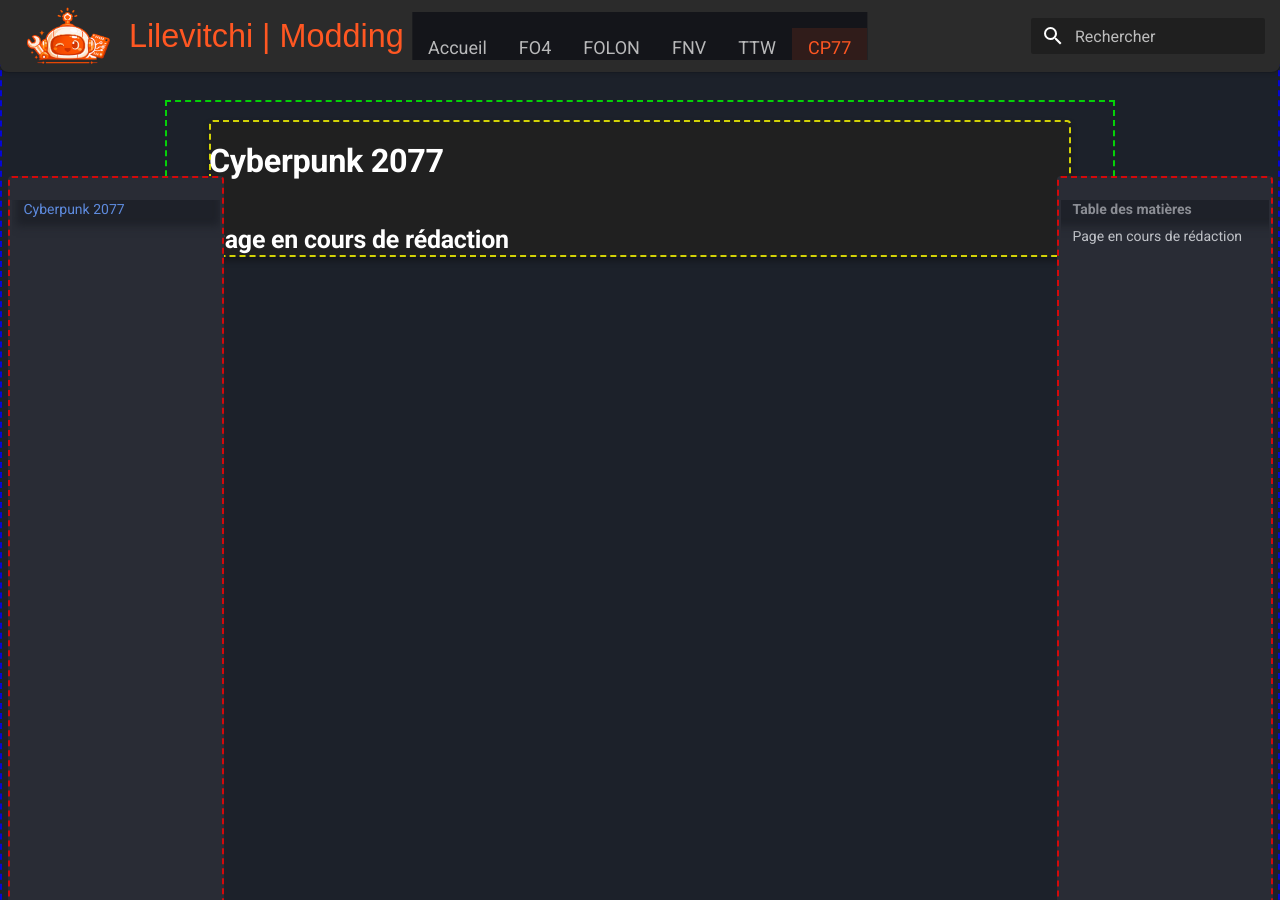
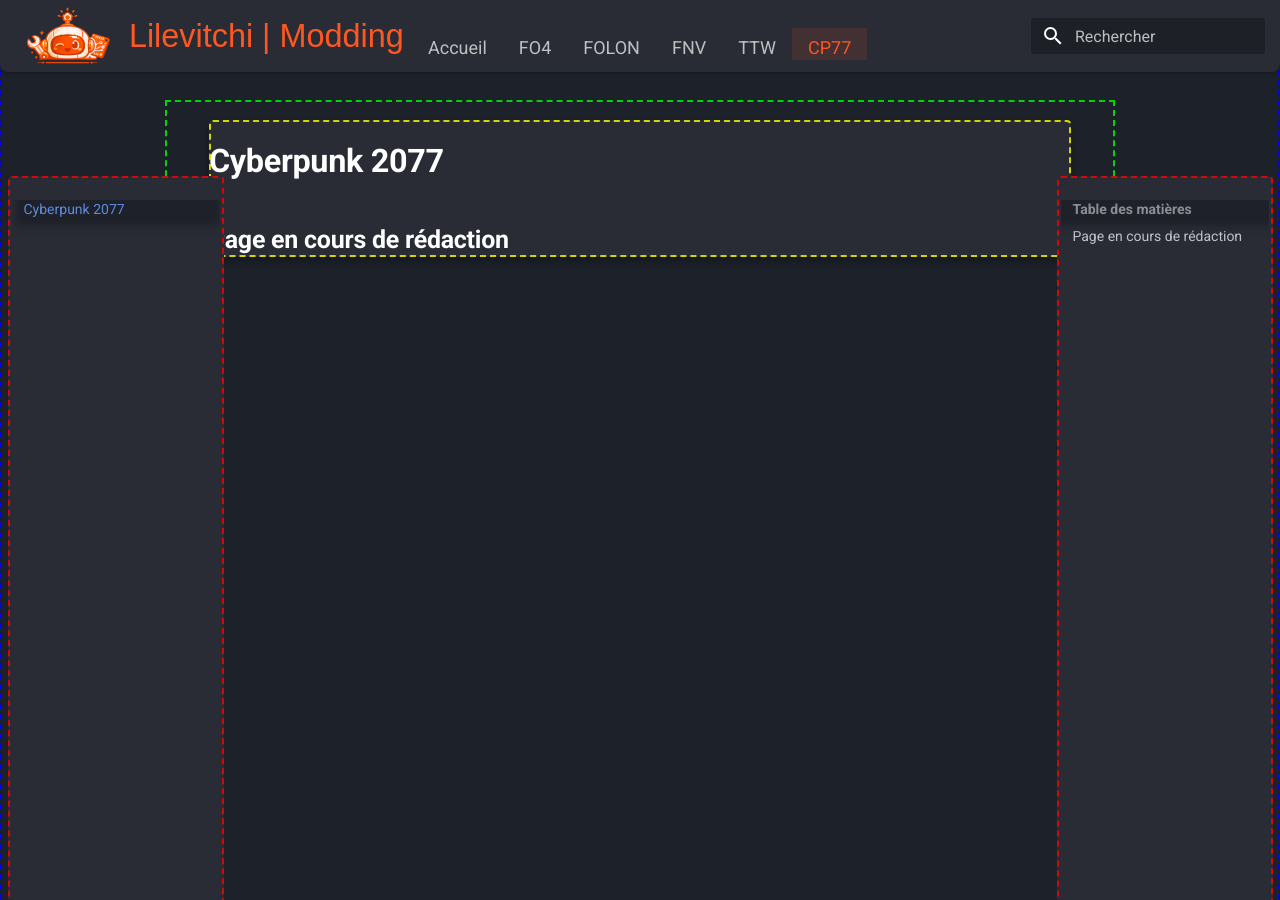
Before and after one commit to Lilevitchi/lilevitchi.github.io, an MkDocs documentation site: the page built from docs/cyberpunk/index.md, in a window 1280 px wide and 900 px high. Built offline with MkDocs 1.6.1 and Material for MkDocs 9.7.7, drawn with Linux system fonts in a browser that asks for light colours.

Commit message:
Update extra.css

```diff
--- a/docs/stylesheets/extra.css
+++ b/docs/stylesheets/extra.css
@@ -18,7 +18,7 @@
   --accent-glow: rgba(255, 87, 34, 0.6);
   --bg-page: #1c212a;
   --bg-card: rgb(32, 32, 32);
-  --bg-header: rgb(43, 43, 43);
+  --bg-header: rgb(41, 44, 53);
 
    /* ---------- Tabs / Navigation ---------- */
   --tab-bg-hover: rgba(255, 255, 255, 0.08);
@@ -199,23 +199,22 @@
   position: absolute;
   left: 50%;
   transform: translateX(-50%);
-  bottom: 0;
   height: 100%;
   display: flex;
   align-items: center;
   pointer-events: none;
 }
 
-/* Barre des tabs
+/* Barre des tabs */
 [data-md-color-scheme] .md-tabs {
   position: stiky;
   display: flex;
   justify-content: center;
-  font-size: 0.75rem;
+  font-size: 1.5rem;
   width: 100%;
   background: transparent;
   box-shadow: none;
-}*/
+}
 
 /* Liste des onglets */
 [data-md-color-scheme] .md-tabs__list {
@@ -334,7 +333,7 @@
 }
 
 [data-md-color-scheme] .md-content__inner {
-  background-color: var(--bg-card);
+  background-color: var(--bg-header);
   border-radius: 4px;
   /*padding: 2em;*/
   box-shadow: 0 4px 6px rgba(0, 0, 0, 0.3);
```
